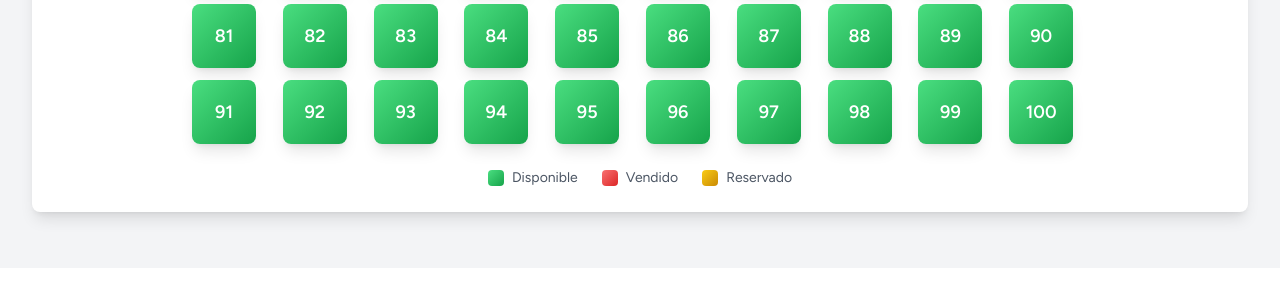
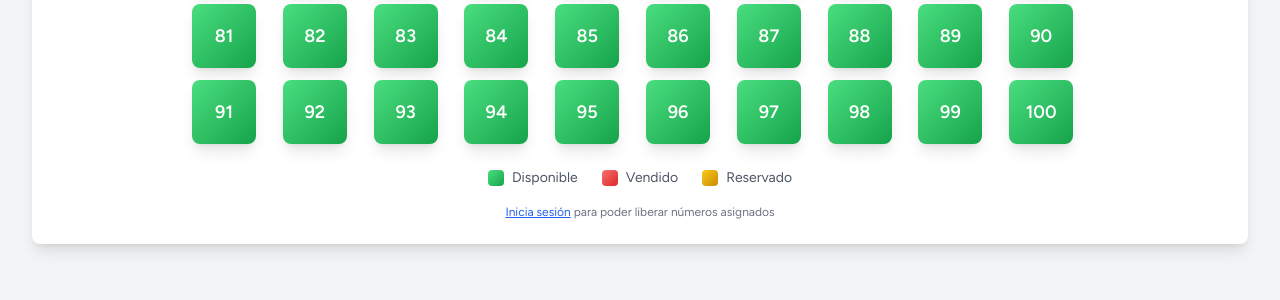
Before and after one commit to agape14/rifas, a Laravel app: page /draw/1 in a window 1280 px wide. Shown: the part 1618-1918 px from the top of the page. Before the commit the page ends 1850 px from the top, so only its background shows below. Run offline with Laravel 10, Linux system fonts and the light colour scheme; data comes from the database, SQL or seed files in the repository; style sheets or scripts are compiled from the project's sources; parts of the project's set-up code (start-up, migrations or seed data) failed here and were passed over; some libraries are stand-ins or nearby versions.

Commit message:
Add authentication checks for number release functionality
Co-authored-by: adelacruzcarlos <adelacruzcarlos@gmail.com>

```diff
--- a/app/Http/Controllers/PublicController.php
+++ b/app/Http/Controllers/PublicController.php
@@ -142,6 +142,11 @@ class PublicController extends Controller
 
     public function releaseNumber(Request $request, $id)
     {
+        // Verificar que el usuario está autenticado
+        if (!auth()->check()) {
+            return response()->json(['error' => 'No tienes permisos para realizar esta acción'], 403);
+        }
+
         $request->validate([
             'number_id' => 'required|exists:numbers,id'
         ]);
--- a/resources/views/public/raffle.blade.php
+++ b/resources/views/public/raffle.blade.php
@@ -80,6 +80,7 @@
                                     title="{{ $number->status == 'disponible' ? 'Click para seleccionar' : ($number->status == 'pagado' ? 'Número vendido - ' . ($number->participant ? $number->participant->name : '') : 'Número reservado') }}">
                                     {{ $number->number }}
                                 </button>
+                                @auth
                                     @if($number->status != 'disponible' && $number->participant)
                                         <button
                                             class="release-btn absolute -top-1 -right-1 bg-white text-red-500 text-xs w-5 h-5 rounded-full border border-red-500 hover:bg-red-500 hover:text-white flex items-center justify-center"
@@ -89,6 +90,7 @@
                                             ×
                                         </button>
                                     @endif
+                                @endauth
                             </div>
                         @endforeach
                     </div>
@@ -108,6 +110,15 @@
                             <span class="text-gray-600 dark:text-gray-400">Reservado</span>
                         </div>
                     </div>
+
+                    @guest
+                        <div class="mt-4 text-center">
+                            <p class="text-xs text-gray-500 dark:text-gray-400">
+                                <a href="{{ route('login') }}" class="text-blue-600 hover:text-blue-800 underline">Inicia sesión</a>
+                                para poder liberar números asignados
+                            </p>
+                        </div>
+                    @endguest
                 </div>
             </div>
         </div>
@@ -327,6 +338,12 @@
     }
 
     function releaseNumberPublic(numberId) {
+        // Verificar si el usuario está autenticado (verificando si existen botones de liberar)
+        @guest
+        showAlert('Debes iniciar sesión para liberar números', 'error');
+        return;
+        @endguest
+
         if (confirm('¿Estás seguro de que quieres liberar este número? Esta acción hará que el número esté disponible nuevamente.')) {
             fetch("{{ route('public.raffle.releaseNumber', $raffle->id) }}", {
                 method: 'POST',
@@ -338,7 +355,12 @@
                     number_id: numberId
                 })
             })
-            .then(response => response.json())
+            .then(response => {
+                if (response.status === 403) {
+                    throw new Error('No tienes permisos para realizar esta acción');
+                }
+                return response.json();
+            })
             .then(data => {
                 if (data.success) {
                     // Actualizar el botón del número
@@ -369,7 +391,11 @@
             })
             .catch(error => {
                 console.error('Error:', error);
+                if (error.message === 'No tienes permisos para realizar esta acción') {
+                    showAlert('No tienes permisos para liberar números. Debes iniciar sesión como administrador.', 'error');
+                } else {
                     showAlert('Error al procesar la solicitud', 'error');
+                }
             });
         }
     }
--- a/routes/web.php
+++ b/routes/web.php
@@ -14,7 +14,7 @@ use App\Http\Controllers\ProfileController;
 Route::get('/', [PublicController::class, 'index'])->name('public.index'); // Lista rifas
 Route::get('/raffle/{id}', [PublicController::class, 'show'])->name('public.raffle.show'); // Vista de rifa
 Route::post('/raffle/{id}/select-number', [PublicController::class, 'selectNumber'])->name('public.raffle.selectNumber'); // Asignar número
-Route::post('/raffle/{id}/release-number', [PublicController::class, 'releaseNumber'])->name('public.raffle.releaseNumber'); // Liberar número
+Route::post('/raffle/{id}/release-number', [PublicController::class, 'releaseNumber'])->name('public.raffle.releaseNumber')->middleware('auth'); // Liberar número
 Route::get('/raffle/{id}/statistics', [PublicController::class, 'getStatistics'])->name('public.raffle.statistics'); // Obtener estadísticas
 Route::post('/raffle/{id}/check-participant', [PublicController::class, 'checkParticipant'])->name('public.raffle.checkParticipant'); // Verificar participante existente
 Route::get('/draw/{id}', [PublicController::class, 'draw'])->name('public.draw'); // Vista del sorteo
```
Lines whose indentation alone changed are shown as unchanged.
